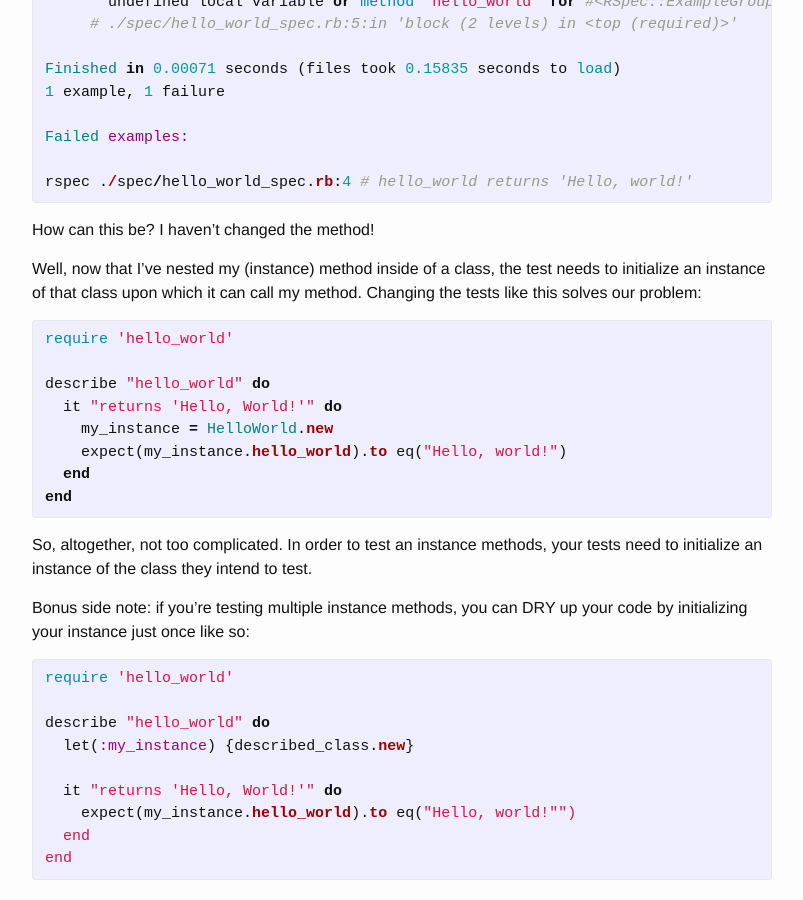
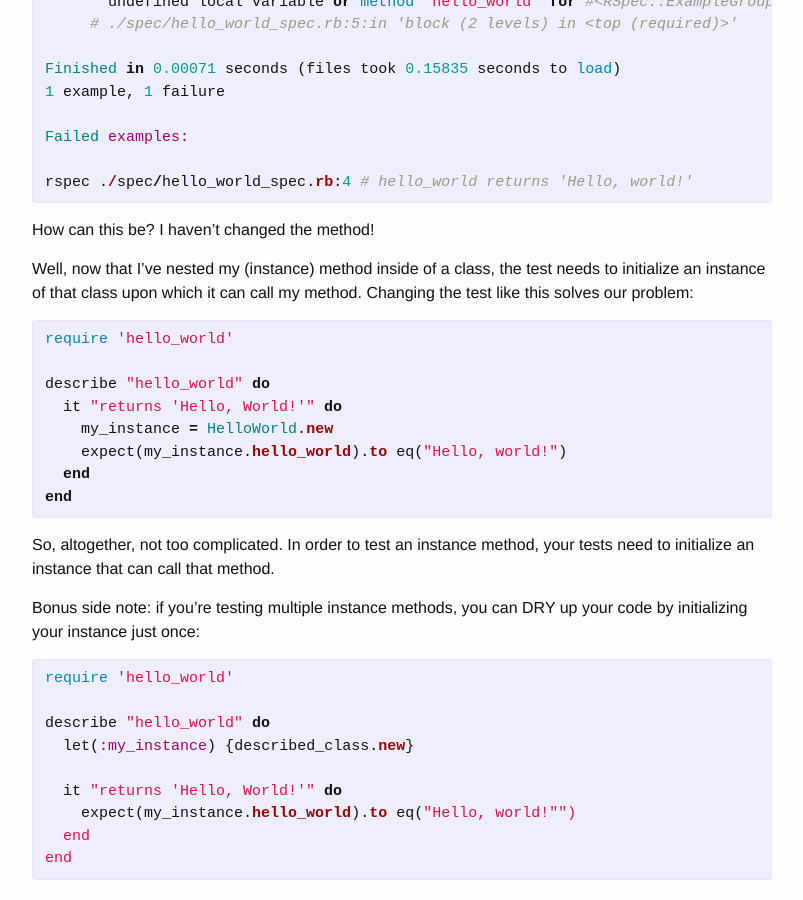
Before and after one commit to rmulhol/rmulhol.github.io, a Jekyll site: the page built from _posts/2004-09-14-testing-instance-methods.markdown, in a window 1280 px wide and 900 px high, scrolled down 1389 px. Shown: the whole window, without its empty margins (238-1041 px from the left). Built offline with Jekyll 4.4.1, drawn with Linux system fonts in a browser that asks for light colours; some of the changed text lies outside the part shown.

Commit message:
correct typos

```diff
--- a/_posts/2004-09-14-testing-instance-methods.markdown
+++ b/_posts/2004-09-14-testing-instance-methods.markdown
@@ -65,7 +65,7 @@ rspec ./spec/hello_world_spec.rb:4 # hello_world returns 'Hello, world!'
 
 How can this be? I haven’t changed the method!
 
-Well, now that I’ve nested my (instance) method inside of a class, the test needs to initialize an instance of that class upon which it can call my method. Changing the tests like this solves our problem:
+Well, now that I’ve nested my (instance) method inside of a class, the test needs to initialize an instance of that class upon which it can call my method. Changing the test like this solves our problem:
 
 {% highlight ruby %}
 require 'hello_world'
@@ -78,9 +78,9 @@ describe "hello_world" do
 end
 {% endhighlight %}
 
-So, altogether, not too complicated. In order to test an instance methods, your tests need to initialize an instance of the class they intend to test.
+So, altogether, not too complicated. In order to test an instance method, your tests need to initialize an instance that can call that method.
 
-Bonus side note: if you’re testing multiple instance methods, you can DRY up your code by initializing your instance just once like so:
+Bonus side note: if you’re testing multiple instance methods, you can DRY up your code by initializing your instance just once:
 
 {% highlight ruby %}
 require 'hello_world'
```
Also changed, not shown: other parts of _posts/2004-09-14-testing-instance-methods.markdown (+1 -1 lines).
